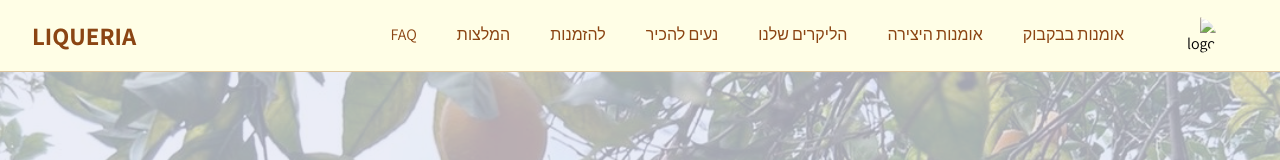
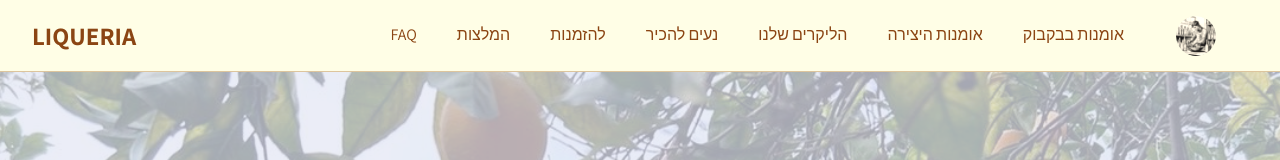
Before and after one commit to Yil2000/liqeria, a plain HTML site: page index.html in a window 1280 px wide. Shown: the top 160 px of the page. Drawn offline with Linux system fonts and the light colour scheme; a web font is replaced by a local one.

Commit message:
Update index.html

```diff
--- a/index.html
+++ b/index.html
@@ -51,7 +51,7 @@
       <label id="overall" for="sidebar-active"></label>
         <div class="navbar-content">
           <label for="sidebar-active" class="close-sidebar-btn"><i class="fa-solid fa-xmark"></i></label>
-          <img src="לוגו עגל.png" alt="logo" />
+          <img src="round-logo.png" alt="logo" />
           <a href="#about">אומנות בבקבוק</a>
           <a href="#creation">אומנות היצירה</a>
           <a href="#collection">הליקרים שלנו</a>
```
